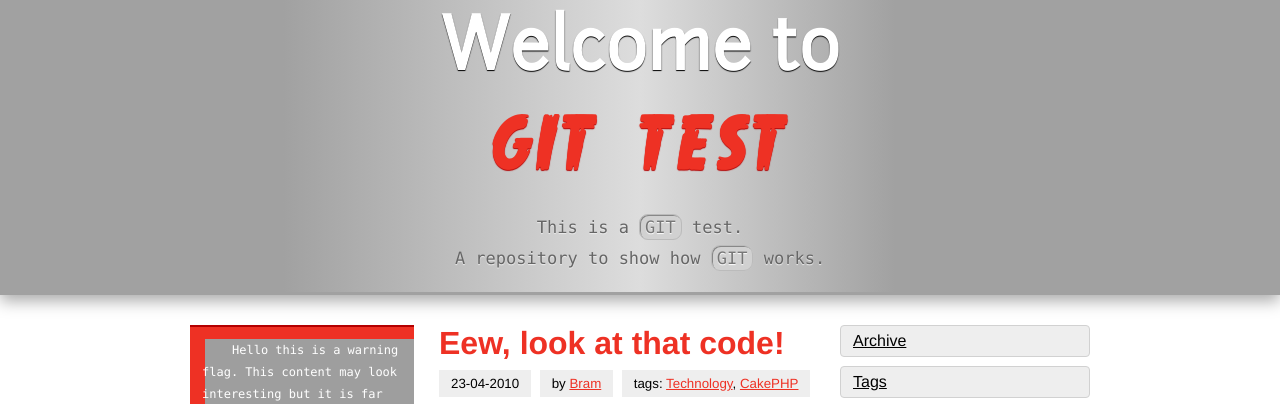
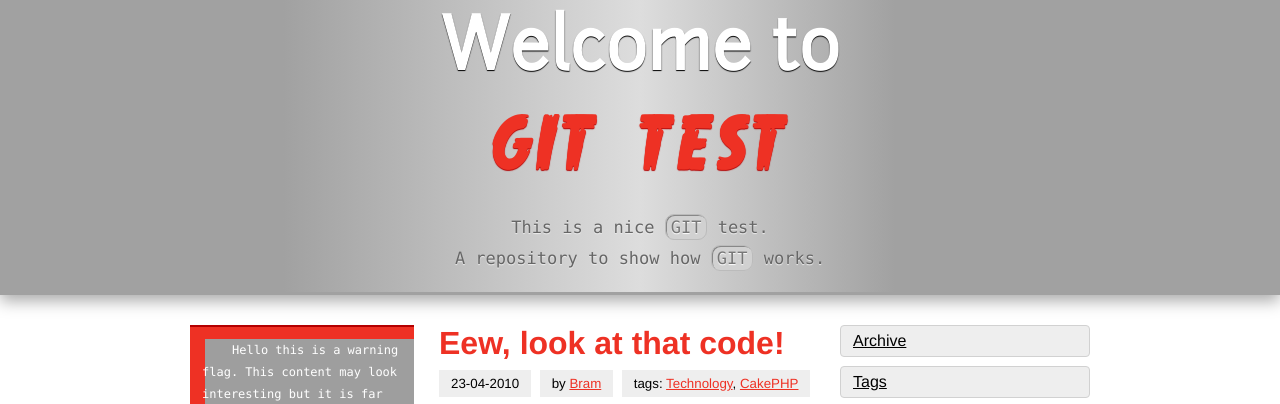
Before and after one commit to Adaneco/gittest, a PHP site: page / in a window 1280 px wide. Shown: the top 404 px of the page. Run offline with PHP 8.4, Linux system fonts and the light colour scheme; grey boxes are pictures that could not be loaded.

Commit message:
test commit

```diff
--- a/index.php
+++ b/index.php
@@ -9,7 +9,7 @@
 		<div class="bigtext">
 			<div class="bigtext_wrap">
 				<h1>Welcome to <br /><span>git test</span></h1>
-				<p>This is a <a href="#" title="Go to the GIT website">GIT</a> test.<br /> A repository to show how <a href="#" title="Go to the GIT website">GIT</a> works.</p>
+				<p>This is a nice <a href="#" title="Go to the GIT website">GIT</a> test.<br /> A repository to show how <a href="#" title="Go to the GIT website">GIT</a> works.</p>
 				<br />
 			</div>
 		</div>
```
